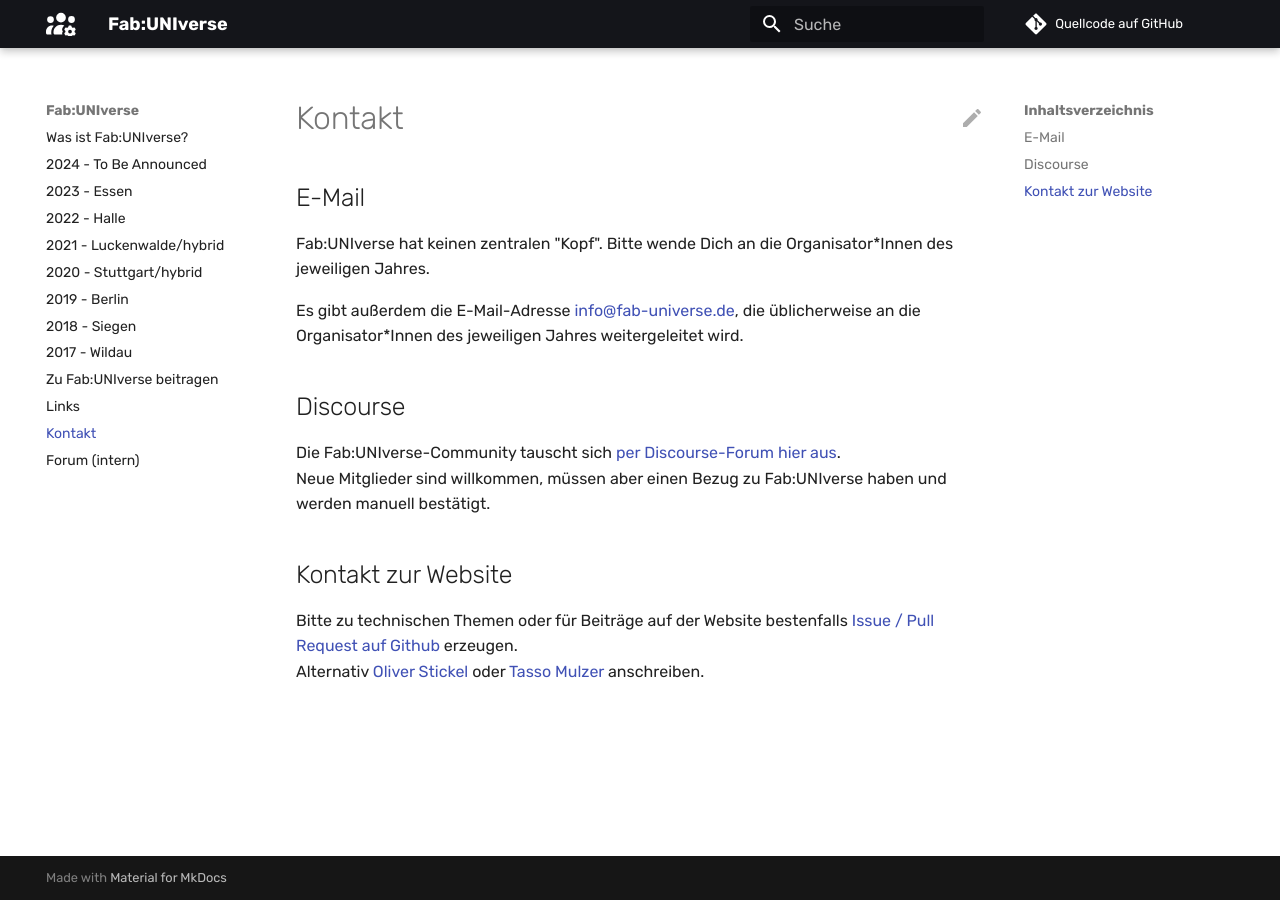
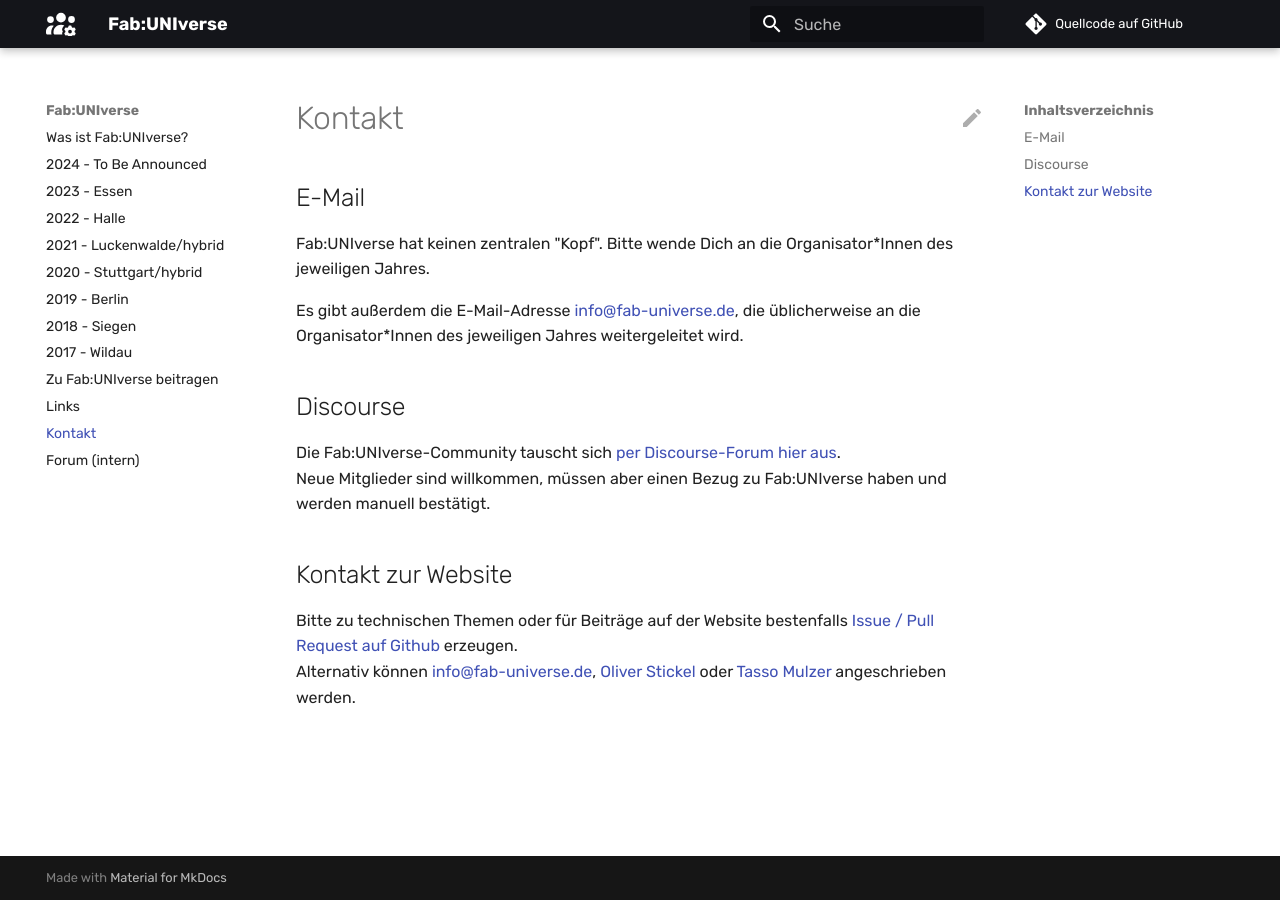
Before and after one commit to fabuniverse/website, an MkDocs documentation site: the page built from docs/kontakt.md, in a window 1280 px wide. Built offline with MkDocs 1.6.1 and Material for MkDocs 9.7.7, drawn with Linux system fonts in a browser that asks for light colours; comment, search, counter and statistics services are not loaded.

Commit message:
Update kontakt.md

```diff
--- a/docs/kontakt.md
+++ b/docs/kontakt.md
@@ -16,4 +16,4 @@ Neue Mitglieder sind willkommen, müssen aber einen Bezug zu Fab:UNIverse haben
 ## Kontakt zur Website
 
 Bitte zu technischen Themen oder für Beiträge auf der Website bestenfalls [Issue / Pull Request auf Github](https://github.com/fab-universe/website) erzeugen.
-Alternativ [Oliver Stickel](https://oliverstickel.de) oder [Tasso Mulzer](https://www.bht-berlin.de/people/detail/1487) anschreiben.
+Alternativ können [info@fab-universe.de](mailto:info@fab-universe.de), [Oliver Stickel](https://oliverstickel.de) oder [Tasso Mulzer](https://www.bht-berlin.de/people/detail/1487) angeschrieben werden.
```
